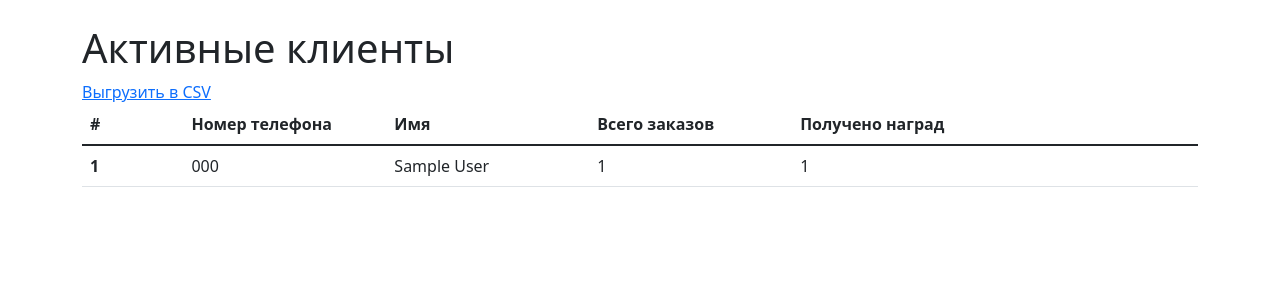
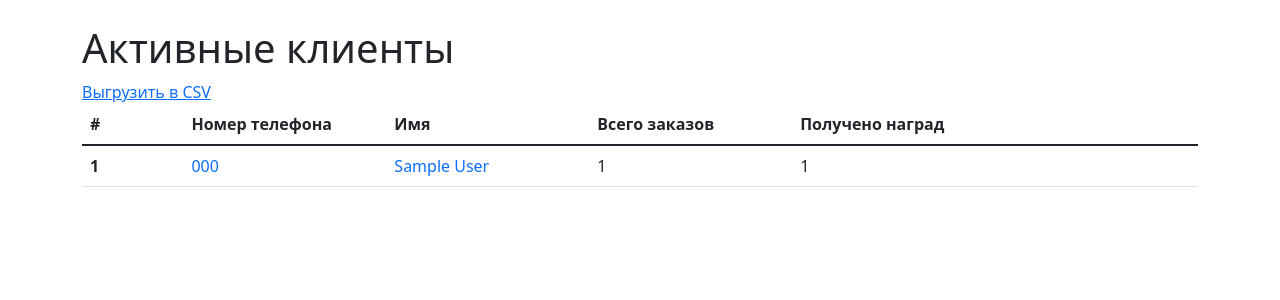
Before and after one commit to nvrmndmnm/Loyalty-Program-App, a Django app: page /ru/customers/ in a window 1280 px wide. Shown: the part 56-356 px from the top of the page. Run offline with Django 3.2, Linux system fonts and the light colour scheme; tables that the repository leaves empty hold one stand-in row (values such as "Sample post"); parts of the project's set-up code (start-up, migrations or seed data) failed here and were passed over.

Commit message:
#59 Отобразил имена и телефон номера пользователей в виде ссылок в списке заказов

```diff
--- a/source/merchantapp/templates/customers/customers_list.html
+++ b/source/merchantapp/templates/customers/customers_list.html
@@ -16,8 +16,8 @@
         {% for customer in customuser_list.all %}
             <tr>
                 <th scope="row">{{ customer.id }}</th>
-                <td>{{ customer.phone }}</td>
-                <td>{{ customer.first_name }} {{ customer.last_name }}</td>
+                <td><a class="text-decoration-none" href="{% url 'merchantapp:orders' user.pk %}">{{ customer.phone }}</a></td>
+                <td><a class="text-decoration-none" href="{% url 'merchantapp:orders' user.pk %}">{{ customer.first_name }} {{ customer.last_name }}</a></td>
                 <td>{{ customer.order_user.count }}</td>
                 <td>{{ customer.user_reward.count }}</td>
             </tr>
```
